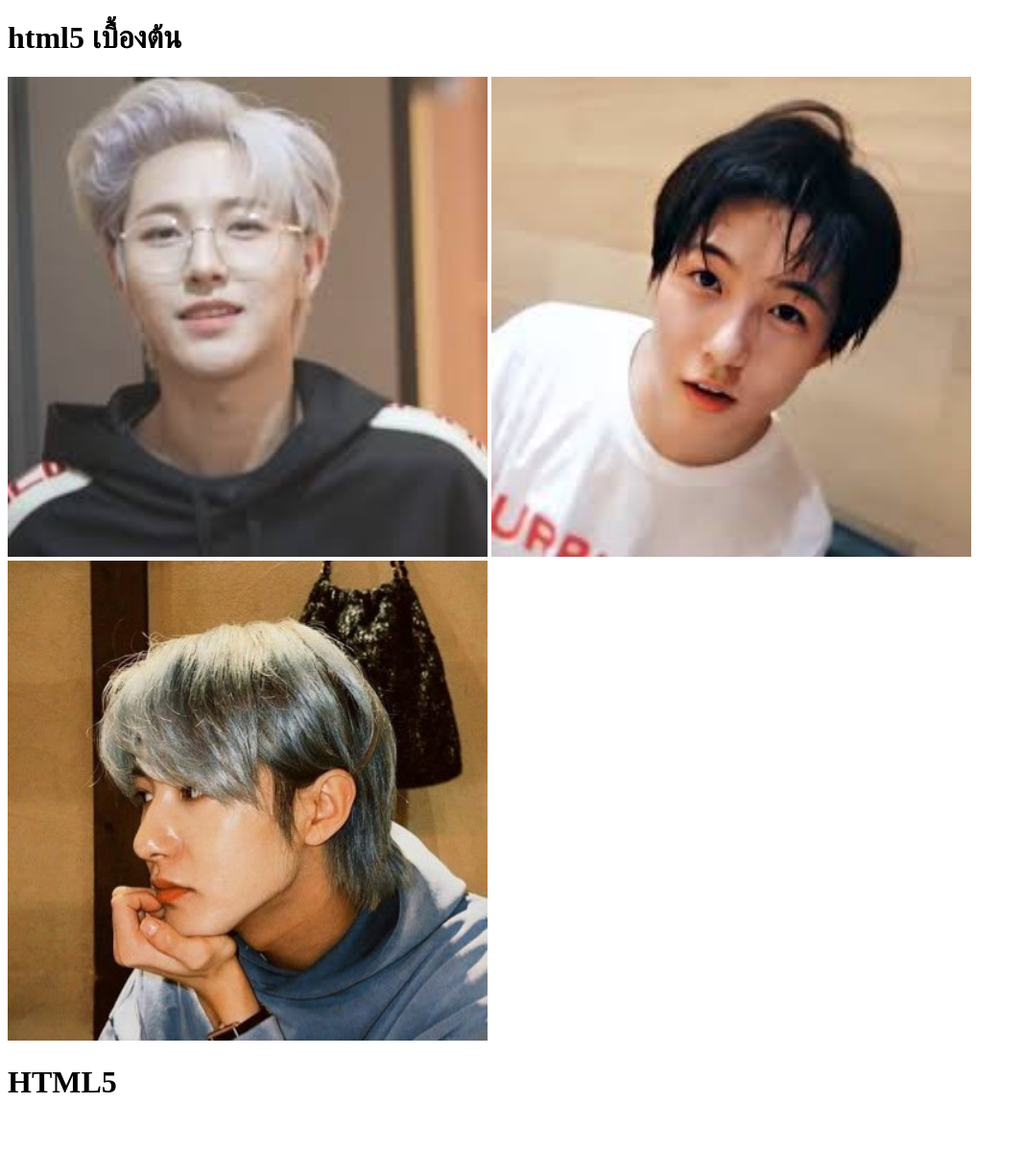
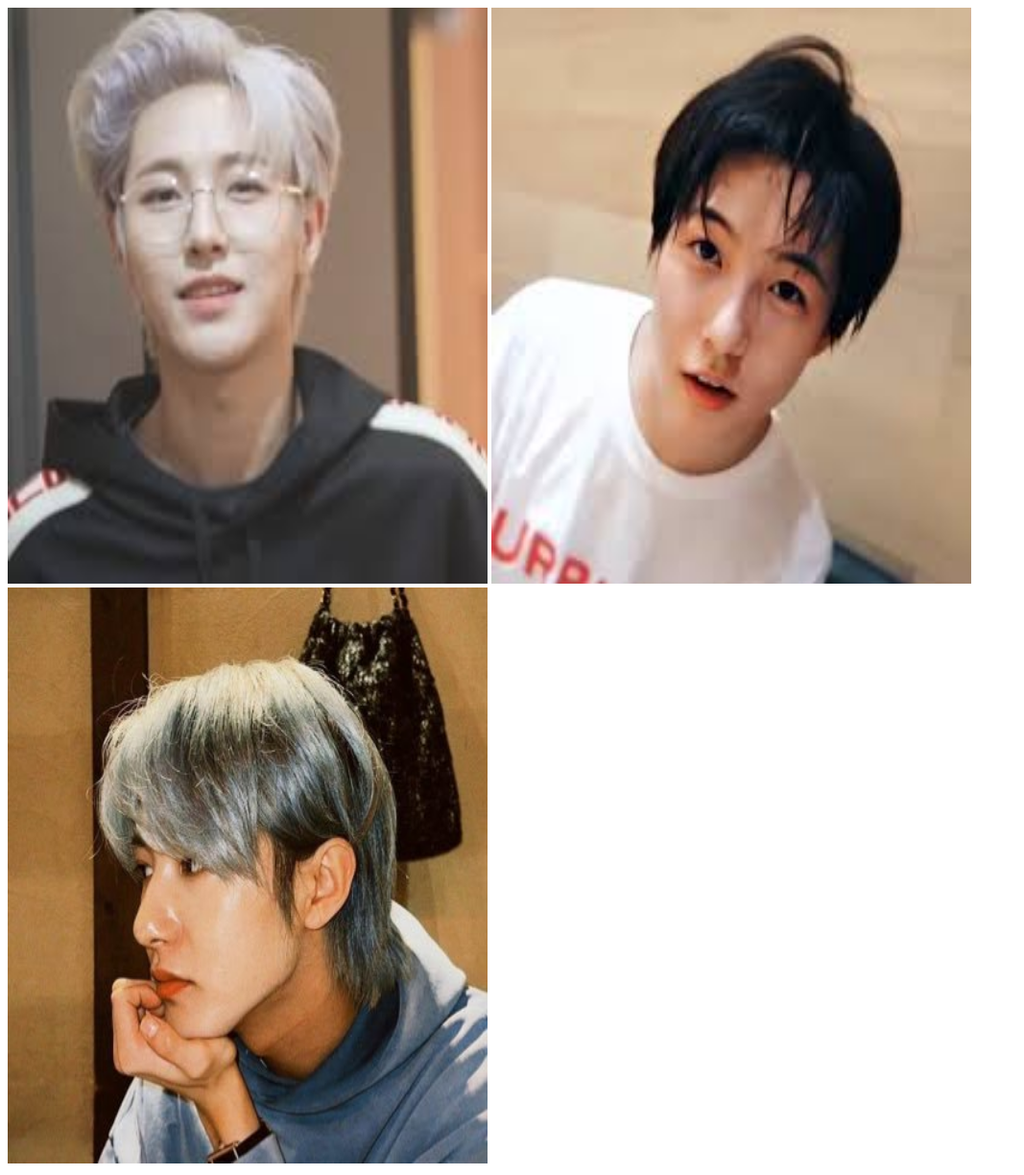
Before and after one commit to viixlssy/misaki, a plain HTML site: page Work3/index.html in a window 1280 px wide. Shown: the whole page at 96% size, without its empty margins (0-1067 px from the left). Before the commit the page ends 1168 px from the top, so only its background shows below. Drawn offline with Linux system fonts and the light colour scheme.

Commit message:
Add files via upload

```diff
--- a/Work3/index.html
+++ b/Work3/index.html
@@ -11,15 +11,16 @@
     <title>ยินดีต้อนรับเข้าสู่เว็บของเรา</title>
 </head>
 <body>
-        <h1>html5 เบื้องต้น</h1>
-        <!-- love1 -->
-        <img src="Images/kaimook.jpg" alt="love1" width="500" height="500">
-        <!-- love2 -->
-        <img src="Images/love.jpg" alt="love1" width="500" height="500">
-        <!-- love3 -->
-        <img src="Images/renjun.jpg" alt="love1" width="500" height="500">
 
-        <h1>HTML5</h1>
+    <img src="Images/kaimook.jpg" alt="รูปหล่อ" width="500" height="600">
+
+    <!--รูปหล่อ-->
+
+    <img src="Images/love.jpg" alt="รูปพระเอก" width="500" height="600">
+
+    <!--รูปนาง-->
+
+    <img src="Images/renjun.jpg" alt="รูปหล่อ" width="500" height="600">
 
 </body>
 </html>
```
